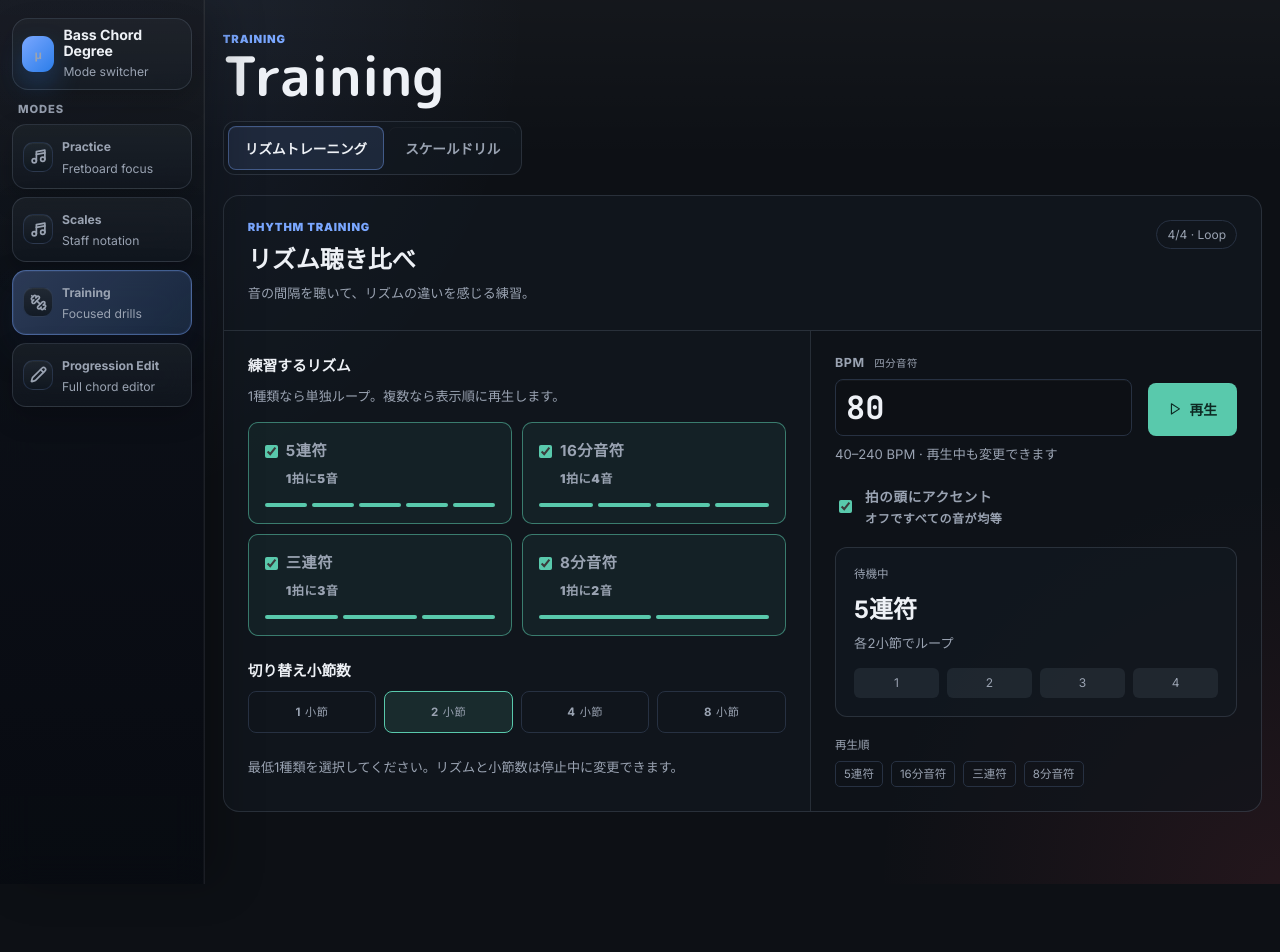
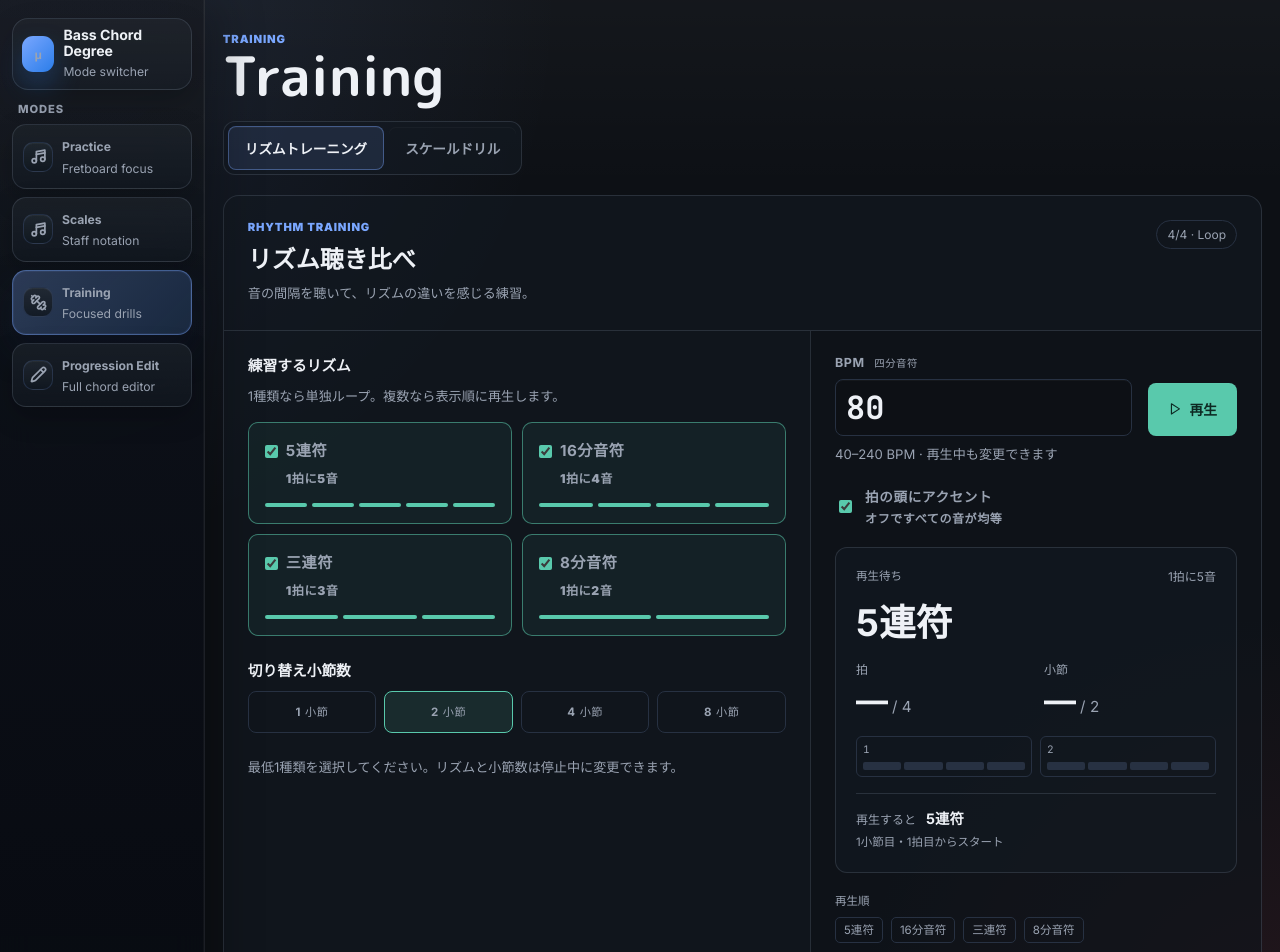
Before and after one commit to muu-ima/muu-fret-degree, a Next.js app: page /training in a window 1280 px wide. Shown: the top 952 px of the page. Before the commit the page ends 884 px from the top, so only its background shows below. Built offline with nearby package versions, Linux system fonts and the light colour scheme.

Commit message:
Improve rhythm training playback readout

```diff
--- a/app/components/training/RhythmTraining.module.css
+++ b/app/components/training/RhythmTraining.module.css
@@ -60,13 +60,31 @@
 .player > .help { margin-top: 8px; }
 .accent { display: flex; align-items: center; gap: 10px; margin: 20px 0; font-size: 0.85rem; cursor: pointer; }
 .accent small { display: block; margin-top: 4px; color: var(--muted); font-size: 0.75rem; }
-.readout { display: grid; gap: 8px; padding: 18px; border: 1px solid var(--glass-border); border-radius: 12px; background: var(--glass-bg-soft); }
+.readout { display: grid; gap: 16px; padding: 20px; border: 1px solid var(--glass-border); border-radius: 12px; background: var(--glass-bg-soft); }
+.readout[data-running="true"] { border-color: rgba(89, 201, 172, 0.5); }
+.readoutHeading { display: flex; align-items: center; justify-content: space-between; flex-wrap: wrap; gap: 8px; }
 .status { color: var(--muted); font-size: 0.72rem; }
-.currentPattern { font-size: 1.5rem; }
-.measureReadout { color: var(--muted); font-size: 0.82rem; font-variant-numeric: tabular-nums; }
-.beats { display: flex; gap: 8px; margin-top: 8px; }
-.beats span { display: grid; place-items: center; flex: 1; height: 30px; border-radius: 6px; background: rgba(154, 171, 196, 0.1); color: var(--muted); font-size: 0.75rem; }
-.beats .currentBeat { background: #59c9ac; color: #0d2922; font-weight: 800; }
+.readout[data-running="true"] .status { color: #8ae3cb; }
+.subdivision { color: var(--muted); font-size: 0.75rem; }
+.currentPattern { font-size: clamp(1.7rem, 3vw, 2.3rem); line-height: 1.2; }
+.positionSummary { display: grid; grid-template-columns: 1fr 1fr; gap: 16px; }
+.positionSummary > div { display: grid; gap: 4px; }
+.positionSummary > div > span { color: var(--muted); font-size: 0.75rem; }
+.positionSummary strong { font-size: 2rem; line-height: 1.2; font-variant-numeric: tabular-nums; }
+.positionSummary small { color: var(--muted); font-size: 0.95rem; font-weight: 400; }
+.measureProgress { display: grid; grid-template-columns: repeat(auto-fit, minmax(48px, 1fr)); gap: 8px; }
+.progressMeasure { padding: 6px; border: 1px solid var(--line); border-radius: 6px; }
+.progressMeasure > span { display: block; margin-bottom: 6px; color: var(--muted); font-size: 0.65rem; font-variant-numeric: tabular-nums; }
+.progressMeasure > div { display: grid; grid-template-columns: repeat(4, 1fr); gap: 3px; }
+.progressMeasure i { height: 8px; border-radius: 2px; background: var(--line); }
+.progressMeasure[data-current="true"] { border-color: #59c9ac; }
+.progressMeasure[data-current="true"] > span { color: #8ae3cb; }
+.progressMeasure i[data-passed="true"] { background: rgba(89, 201, 172, 0.4); }
+.progressMeasure i[data-current="true"] { background: #8ae3cb; outline: 1px solid #8ae3cb; outline-offset: 1px; }
+.upNext { display: grid; grid-template-columns: auto 1fr; align-items: baseline; gap: 4px 10px; padding-top: 14px; border-top: 1px solid var(--glass-border); }
+.upNext > span { color: var(--muted); font-size: 0.75rem; }
+.upNext strong { font-size: 0.9rem; }
+.upNext small { grid-column: 1 / -1; color: var(--muted); font-size: 0.72rem; line-height: 1.6; }
 .sequence { margin-top: 16px; }
 .sequence ol { display: flex; flex-wrap: wrap; gap: 8px; padding: 0; margin: 8px 0 0; list-style: none; }
 .sequence li { padding: 4px 8px; border: 1px solid var(--line); border-radius: 5px; color: var(--muted); font-size: 0.72rem; }
--- a/app/components/training/RhythmTrainingPlayer.tsx
+++ b/app/components/training/RhythmTrainingPlayer.tsx
@@ -1,5 +1,6 @@
 import { LuPlay, LuSquare } from "react-icons/lu";
 import type { RhythmTrainingController } from "../../hooks/training/useRhythmTraining";
+import { RhythmTrainingReadout } from "./RhythmTrainingReadout";
 import styles from "./RhythmTraining.module.css";
 
 type Props = Pick<RhythmTrainingController,
@@ -40,18 +41,12 @@ export function RhythmTrainingPlayer({
         <input type="checkbox" checked={accentEnabled} onChange={(event) => onAccentChange(event.target.checked)} />
         <span>拍の頭にアクセント<small>オフですべての音が均等</small></span>
       </label>
-      <div className={styles.readout}>
-        <span className={styles.status}>{isRunning ? "再生中" : "待機中"}</span>
-        <strong className={styles.currentPattern}>{isRunning ? position.pattern.label : selectedPatterns[0].label}</strong>
-        <span className={styles.measureReadout}>
-          {isRunning ? `${position.measure} / ${measuresPerPattern} 小節 · ${position.beat}拍目` : `各${measuresPerPattern}小節でループ`}
-        </span>
-        <div className={styles.beats} aria-hidden="true">
-          {[1, 2, 3, 4].map((beat) => (
-            <span key={beat} className={isRunning && position.beat === beat ? styles.currentBeat : undefined}>{beat}</span>
-          ))}
-        </div>
-      </div>
+      <RhythmTrainingReadout
+        selectedPatterns={selectedPatterns}
+        measuresPerPattern={measuresPerPattern}
+        position={position}
+        isRunning={isRunning}
+      />
       <div className={styles.sequence}>
         <span className={styles.status}>再生順</span>
         <ol>
--- /dev/null
+++ b/app/components/training/RhythmTrainingReadout.tsx
@@ -0,0 +1,54 @@
+import type { getRhythmTrainingBeat, RhythmTrainingMeasures, rhythmTrainingPatterns } from "../../lib/rhythm-training";
+import styles from "./RhythmTraining.module.css";
+
+type Pattern = typeof rhythmTrainingPatterns[number];
+type Props = {
+  selectedPatterns: readonly Pattern[];
+  measuresPerPattern: RhythmTrainingMeasures;
+  position: ReturnType<typeof getRhythmTrainingBeat>;
+  isRunning: boolean;
+};
+
+export function RhythmTrainingReadout({ selectedPatterns, measuresPerPattern, position, isRunning }: Props) {
+  const current = isRunning ? position.pattern : selectedPatterns[0];
+  const index = selectedPatterns.findIndex((pattern) => pattern.pulses === current.pulses);
+  const next = selectedPatterns[(index + 1) % selectedPatterns.length];
+  const single = selectedPatterns.length === 1;
+
+  return (
+    <div className={styles.readout} data-running={isRunning}>
+      <div className={styles.readoutHeading}>
+        <span className={styles.status}>{isRunning ? "再生中" : "再生待ち"}</span>
+        <span className={styles.subdivision}>1拍に{current.pulses}音</span>
+      </div>
+      <strong className={styles.currentPattern}>{current.label}</strong>
+      <div className={styles.positionSummary}>
+        <div><span>拍</span><strong>{isRunning ? position.beat : "—"}<small> / 4</small></strong></div>
+        <div><span>小節</span><strong>{isRunning ? position.measure : "—"}<small> / {measuresPerPattern}</small></strong></div>
+      </div>
+      <div className={styles.measureProgress} aria-hidden="true">
+        {Array.from({ length: measuresPerPattern }, (_, measureIndex) => {
+          const measure = measureIndex + 1;
+          return (
+            <div key={measure} className={styles.progressMeasure}
+              data-current={isRunning && measure === position.measure}>
+              <span>{measure}</span>
+              <div>
+                {[1, 2, 3, 4].map((beat) => {
+                  const active = isRunning && measure === position.measure && beat === position.beat;
+                  const passed = isRunning && (measure < position.measure || (measure === position.measure && beat < position.beat));
+                  return <i key={beat} data-current={active} data-passed={passed} />;
+                })}
+              </div>
+            </div>
+          );
+        })}
+      </div>
+      <div className={styles.upNext}>
+        <span>{isRunning ? single ? "このあとも" : "次のリズム" : "再生すると"}</span>
+        <strong>{isRunning ? next.label : current.label}</strong>
+        <small>{isRunning ? single ? `${measuresPerPattern}小節ずつ繰り返し` : `${measuresPerPattern}小節目のあとに切り替え` : "1小節目・1拍目からスタート"}</small>
+      </div>
+    </div>
+  );
+}
```
Also changed, not shown: 2 other files (tests, documents, lock files or other folders).
